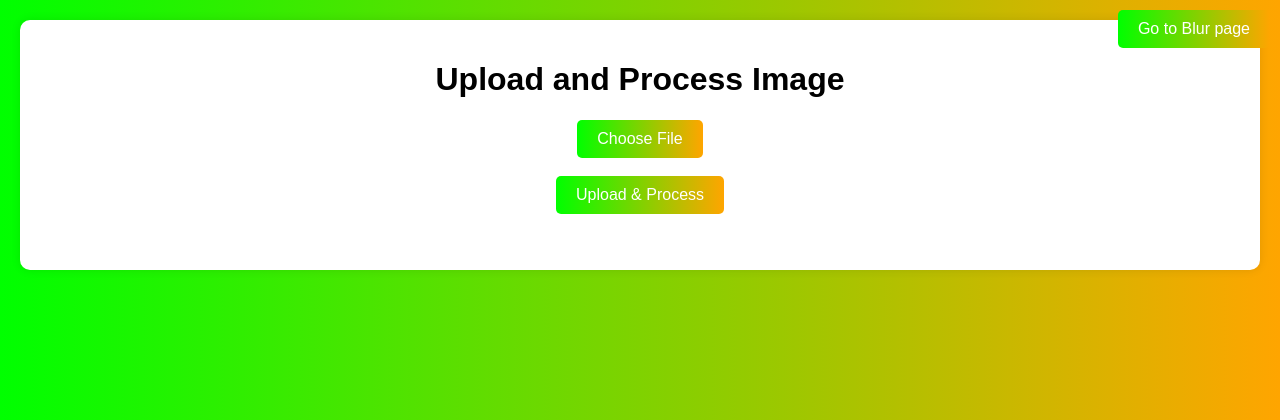
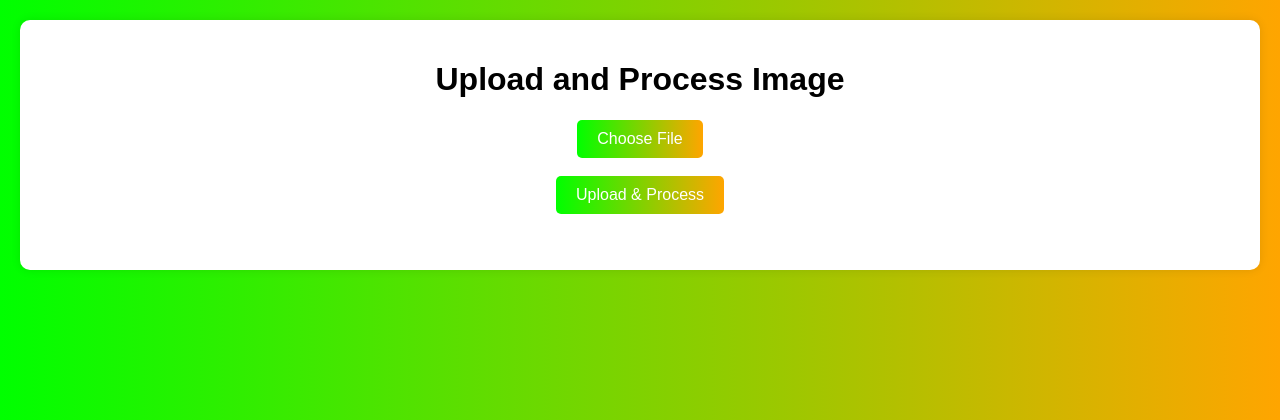
Before and after one commit to MrSachchidanand13/dark1, a Flask app: page / in a window 1280 px wide. Shown: the top 420 px of the page. Run offline with Flask 3, Linux system fonts and the light colour scheme.

Commit message:
Update index.html

```diff
--- a/templates/index.html
+++ b/templates/index.html
@@ -47,9 +47,7 @@
     </style>
 </head>
 <body>
-    <div class="top-right-button">
-        <button class="redirect-button" onclick="window.location.href='https://blur-jqs8.onrender.com'">Go to Blur page</button>
-    </div>
+
     <div class="container">
         <h1>Upload and Process Image</h1>
         <form id="uploadForm" enctype="multipart/form-data">
```
